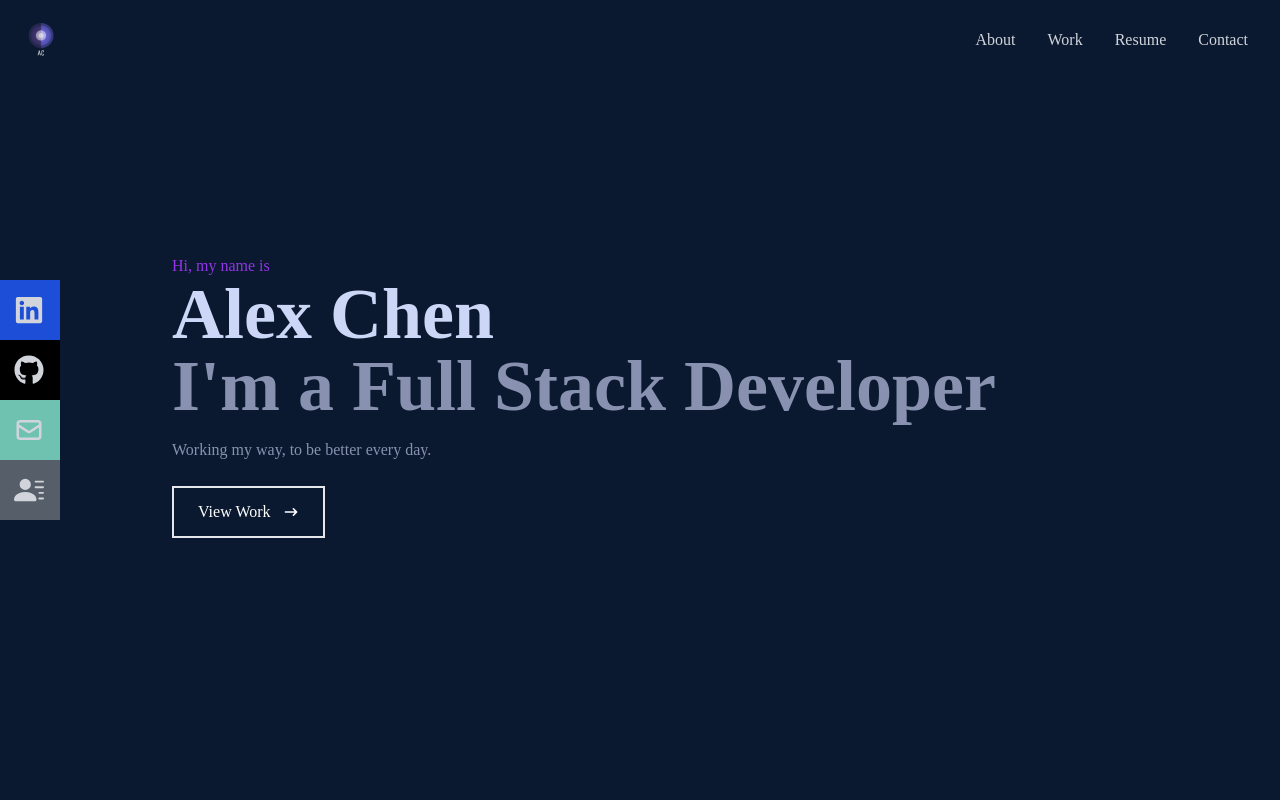
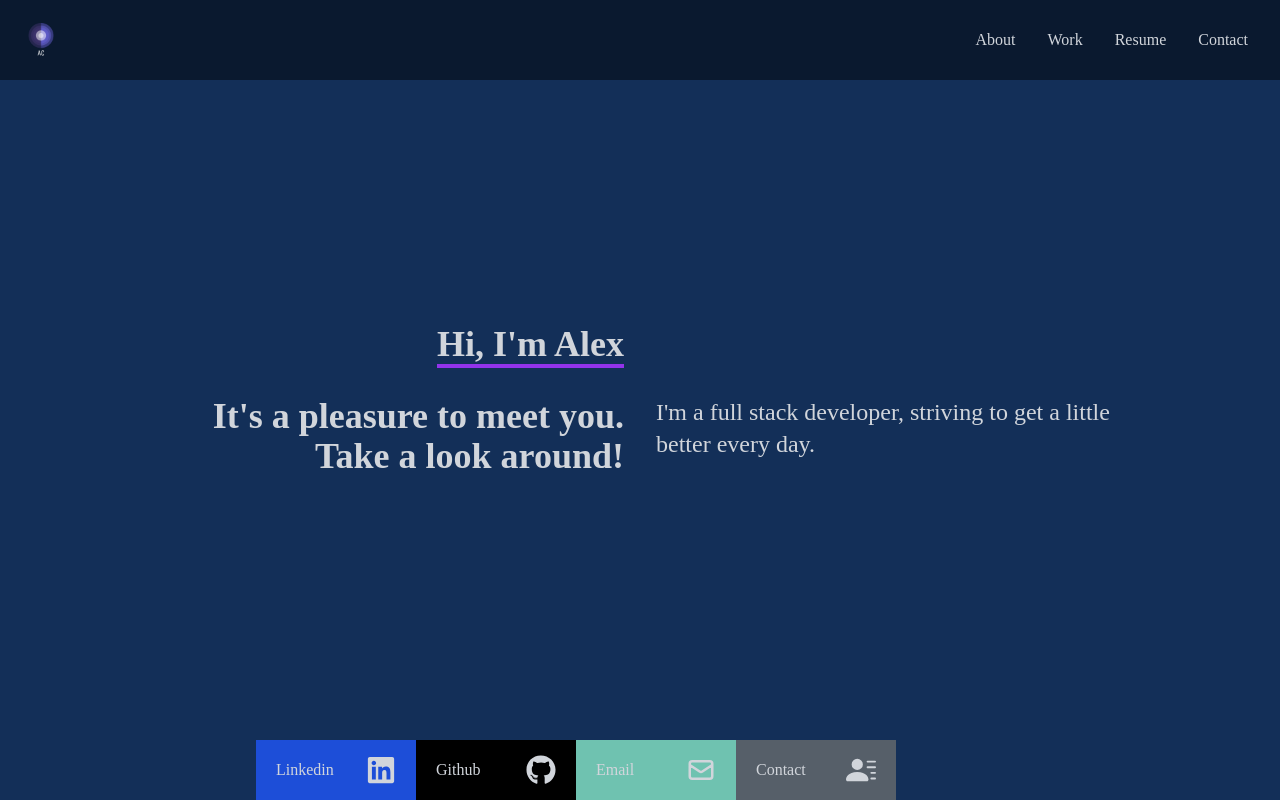
Before and after one commit to awchen85/react-portfolio, a React (Create React App) app: page / in a window 1280 px wide. Shown: the top 800 px of the page. Built offline with nearby package versions, Linux system fonts and the light colour scheme.

Commit message:
moved bar to footer, working on conditional rendering

```diff
--- a/src/App.js
+++ b/src/App.js
@@ -1,21 +1,35 @@
 import About from "./components/About";
 import Contact from "./components/Contact";
-import Footer from "./components/Footer";
-import Home from "./components/Home";
 import Navbar from "./components/Navbar";
 import Work from "./components/Work";
 import { useState } from 'react';
 import Resume from "./components/Resume";
+import Footer from "./components/Footer";
 
 function App() {
+  const [currentPage, setCurrentPage] = useState("About");
+
+  const determinePage = () => {
+    if (currentPage === "About") {
+      return <About />;
+    } else if (currentPage === "Work") {
+      return <Work />;
+    } else if (currentPage === "Resume") {
+      return <Resume />;
+    }
+    return <Contact />;
+  };
+
+  const handlePageChange = (page) => setCurrentPage(page);
+
   return (
     <div>
-      <Navbar />
-      <Home />
-      <About />
-      <Resume />
-      <Work />
-      <Contact />
+      <Navbar
+      currentPage={currentPage}
+      handlePageChange={handlePageChange}
+      />
+    {determinePage()}
+    <Footer />
     </div>
   );
 }
--- a/src/components/About.jsx
+++ b/src/components/About.jsx
@@ -2,21 +2,21 @@ import React from 'react'
 
 const About = () => {
   return (
-    <div name='about' className='w-full h-screen bg-[#0a192f] text-gray-300'>
+    <div name='about' className='w-full h-screen bg-[#132f58] text-gray-300'>
         <div className='flex flex-col justify-center items-center w-full h-full'>
             <div className='max-w-[1000px] w-full grid grid-cols-2 gap-8'>
                 <div className='sm:text-right pb-8 pl-4'>
-                    <p className='text-4xl font-bold inline border-b-4 border-purple-600'>About</p>
+                    <p className='text-4xl font-bold inline border-b-4 border-purple-600'>Hi, I'm Alex</p>
                 </div>
                 <div>
                 </div>
             </div>
             <div className='max-w-[1000px] w-full grid sm:grid-cols-2 gap-8 px-4'>
             <div className='sm:text-right text-4xl font-bold'>
-                <p>Hi, I'm Alex, nice to meet you. Please take a look around!</p>
+                <p>It's a pleasure to meet you. Take a look around!</p>
             </div>
-            <div>
-                Add Text
+            <div className='text-2xl'>
+        I'm a full stack developer, striving to get a little better every day.
             </div>
             </div>
         </div>
--- a/src/components/Footer.jsx
+++ b/src/components/Footer.jsx
@@ -1,22 +1,42 @@
 import React from 'react';
-import { FaGitHub, FaLinkedin } from 'react-icons/fa';
+import { FaGithub, FaLinkedin } from 'react-icons/fa';
 import {HiOutlineMail} from 'react-icons/hi';
-import {BsFillPersonLinesFull} from 'react-icons/bs';
+import {BsFillPersonLinesFill} from 'react-icons/bs';
 
 
 const Footer = () => {
   return (
     <div  className='fixed bg-[#0a192f]'>
-         {/* Social Icons */}
-         <div>
-            <ul>
-                <l1>
-                    <a href="/">LinkedIn <FaLinkedin size={30} />
-                    </a>
-                </l1>
-            </ul>
+
+        {/* Social Icons */}
+        <div className='hidden lg:flex fixed flex-row bottom-[00%] left-[20%] justify-center '>
+        <div className='w-[160px] h-[60px] flex justify-between items-center hover:my-[-30px] duration-300 bg-blue-700 px-5'>
+            <a className='flex justify-between items-center w-full text-gray-300'
+            href='http://www.linkedin.com/awchen85'>
+                Linkedin <FaLinkedin size={30} />
+            </a>
+            </div>
+        <div className='w-[160px] h-[60px] flex justify-between items-center  hover:my-[-30px] duration-300 bg-black px-5'>
+            <a className='flex justify-between items-center w-full text-gray-300'
+            href='/'>
+                Github <FaGithub size={30} />
+            </a>
         </div>
-    </div>
+        <div className='w-[160px] h-[60px] flex justify-between items-center  hover:my-[-30px] duration-300 bg-[#6fc2b0] px-5'>
+            <a className='flex justify-between items-center w-full text-gray-300'
+            href='/'>
+                Email <HiOutlineMail size={30} />
+            </a>
+        </div>
+        <div className='w-[160px] h-[60px] flex justify-between items-center  hover:my-[-30px] duration-300 bg-[#565f69] px-5'>
+            <a className='flex justify-between items-center w-full text-gray-300'
+            href='/contact'>
+                Contact <BsFillPersonLinesFill size={30} />
+            </a>
+        </div>
+        </div>
+        </div>
+
   )
 }
 
--- a/src/components/Navbar.jsx
+++ b/src/components/Navbar.jsx
@@ -1,8 +1,7 @@
 import React, {useState} from 'react'
 import Logo from '../assets/logo_transparent.png';
-import {FaBars, FaTimes, FaGithub, FaLinkedin} from 'react-icons/fa';
-import {HiOutlineMail} from 'react-icons/hi';
-import {BsFillPersonLinesFill} from 'react-icons/bs';
+import {FaBars, FaTimes} from 'react-icons/fa';
+
 
 
 
@@ -56,36 +55,6 @@ const Navbar = ({ currentPage, handlePageChange }) => {
                 <li className='py-6 text-4xl'>Resume</li>
                 <li className='py-6 text-4xl'>Contact</li>
         </ul>
-
-        {/* Social Icons */}
-        <div className='hidden lg:flex fixed flex-col top-[35%] left-0'>
-            <ul>
-        <li className='w-[160px] h-[60px] flex justify-between items-center ml-[-100px] hover:ml-[-10px] duration-300 bg-blue-700'>
-            <a className='flex justify-between items-center w-full text-gray-300'
-            href='/'>
-                Linkedin <FaLinkedin size={30} />
-            </a>
-        </li>
-        <li className='w-[160px] h-[60px] flex justify-between items-center ml-[-100px] hover:ml-[-10px] duration-300 bg-black'>
-            <a className='flex justify-between items-center w-full text-gray-300'
-            href='/'>
-                Github <FaGithub size={30} />
-            </a>
-        </li>
-        <li className='w-[160px] h-[60px] flex justify-between items-center ml-[-100px] hover:ml-[-10px] duration-300 bg-[#6fc2b0]'>
-            <a className='flex justify-between items-center w-full text-gray-300'
-            href='/'>
-                Email <HiOutlineMail size={30} />
-            </a>
-        </li>
-        <li className='w-[160px] h-[60px] flex justify-between items-center ml-[-100px] hover:ml-[-10px] duration-300 bg-[#565f69]'>
-            <a className='flex justify-between items-center w-full text-gray-300'
-            href='/'>
-                Contact <BsFillPersonLinesFill size={30} />
-            </a>
-        </li>
-        </ul>
-        </div>
     </div>
   )
 }
```
